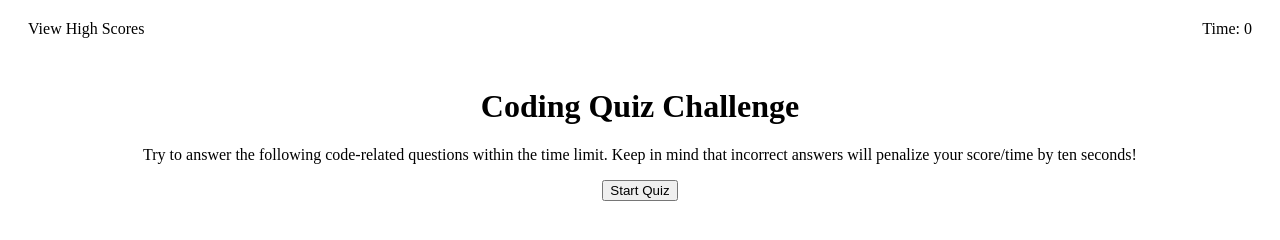
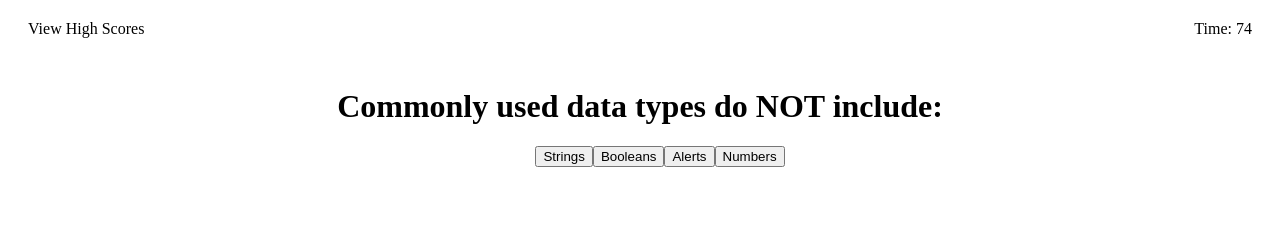
Before and after one commit to Thenlie/code-quiz, a plain HTML site: page index.html in a window 1280 px wide. Both pictures are taken after a click on the button "Start Quiz". Drawn offline with Linux system fonts and the light colour scheme.

Commit message:
Working on logic to decide if the correcrt answer was clicked

```diff
--- a/assets/js/script.js
+++ b/assets/js/script.js
@@ -1,17 +1,124 @@
 var startBtnEl = document.querySelector('#startBtn'); //sets var for start button
-var questionHead = document.querySelector('#main-head'); //sets var for main h1 element
+var mainHead = document.querySelector('#main-head'); //sets var for main h1 element
+var mainP = document.querySelector('#main-p'); //sets var for main paragraph element
+var timerEl = document.querySelector('#timer'); //set var for timer element
 var pageContentEl = document.querySelector('.page-content');
+
+var questionCount = 0; //counts how many questions have been asked
+var questionNum = {}; //empty object to pass questions through
+
+//var btnPressed = '';
+
+//create question objects
+var questionOne = {question: 'Commonly used data types do NOT include:', answerOne: 'Strings', answerTwo: 'Booleans', answerThree: 'Alerts', answerFour: 'Numbers', solution: 'question-btn-three'};
+
+var questionTwo = {question: 'The condition in an if/else statement is enclosed with:', answerOne: 'Quotes', answerTwo: 'Curly Brackets', answerThree: 'Parenthesis', answerFour: 'Square Brackets', solution: 'question-btn-two'};
+
+var questionThree = {question: 'A useful tool used during debugging to print content to the debugger is:', answerOne: 'JavaScript', answerTwo: 'For Loops', answerThree: 'Terminal/Bash', answerFour: 'console.log', solution: 'question-btn-four'};
+
+var questionFour = {question: 'Arrays can be used to store:', answerOne: 'Numbers and Strings', answerTwo: 'Other Arrays', answerThree: 'Booleans', answerFour: 'All of the Above', solution: 'question-btn-four'};
+
+var questionFive = {question: 'String values must be enclosed within ___ when being assigned to variables.', answerOne: 'Quotes', answerTwo: 'Curly Brackets', answerThree: 'Parenthesis', answerFour: 'Square Brackets', solution: 'question-btn-one'};
+
+//create question HTML elements
+var questionHead = document.createElement('h1'); //create h1 element
+questionHead.className = 'question-head';
+var questionOl = document.createElement('ol'); //create ordered list element
+questionOl.className = 'question-list'
+var questionBtnOne = document.createElement('button'); //create button element
+questionBtnOne.className = 'question-btn-one'
+var questionBtnTwo = document.createElement('button'); //create button element
+questionBtnTwo.className = 'question-btn-two'
+var questionBtnThree = document.createElement('button'); //create button element
+questionBtnThree.className = 'question-btn-three'
+var questionBtnFour = document.createElement('button'); //create button element
+questionBtnFour.className = 'question-btn-four'
 
 var startGame = function() {
     console.log('hit'); //for testing only
+    var timeLeft = 75; //set timer to 75
+    timerEl.textContent = 'Time: ' + timeLeft;
 
-    var questionOl = document.createElement('ol'); //create ordered list element
-    questionOl.className = 'question-list'
-    pageContentEl.appendChild(questionOl);
+    mainHead.remove(); //removes initial main heading
+    mainP.remove(); //removes initial main paragraph
+    startBtnEl.remove(); //removes start button
+
+
+
+    createQuestion();
+
+    var timeInt = setInterval(function() {
+        if (timeLeft > 0) {
+            timerEl.textContent = 'Time: ' + timeLeft; //write timeLeft to the timer element
+            timeLeft--; //decrement timer every interval
+        } else {
+            timerEl.textContent = ''; //remove timer from screen
+            clearInterval(timeInt); //clear timer
+            stopGame();
+        }
+    }, 1000);
 }
 
-function createQuestion() {
+var createQuestion = function() { //generates a question from the list
+    questionCount++;
+    if (questionCount === 1) {
+        questionNum = questionOne;
+    } else if (questionCount === 2) {
+        questionNum = questionTwo;
+    } else if (questionCount === 3) {
+        questionNum = questionThree;
+    } else if (questionCount === 4) {
+        questionNum = questionFour;
+    } else if (questionCount === 5) {
+        questionNum = questionFive;
+    }
 
+    // var questionHead = document.createElement('h1'); //create h1 element
+    // questionHead.className = 'question-head';
+    questionHead.textContent = questionNum.question;
+    pageContentEl.appendChild(questionHead); //add h1 to page
+
+    // var questionOl = document.createElement('ol'); //create ordered list element
+    // questionOl.className = 'question-list'
+    pageContentEl.appendChild(questionOl); //add ol to page
+
+    // var questionBtnOne = document.createElement('button'); //create button element
+    // questionBtnOne.className = 'question-button-one'
+    questionBtnOne.textContent = questionNum.answerOne;
+    questionOl.appendChild(questionBtnOne); //add li to ol
+
+    // var questionBtnTwo = document.createElement('button'); //create button element
+    // questionBtnTwo.className = 'question-button-two'
+    questionBtnTwo.textContent = questionNum.answerTwo;
+    questionOl.appendChild(questionBtnTwo); //add li to ol
+
+    // var questionBtnThree = document.createElement('button'); //create button element
+    // questionBtnThree.className = 'question-button-three'
+    questionBtnThree.textContent = questionNum.answerThree;
+    questionOl.appendChild(questionBtnThree); //add li to ol
+
+    // var questionBtnFour = document.createElement('button'); //create button element
+    // questionBtnFour.className = 'question-button-four'
+    questionBtnFour.textContent = questionNum.answerFour;
+    questionOl.appendChild(questionBtnFour); //add li to ol
+
+    var questionBtnEl = document.querySelector('.question-list');
+    questionBtnEl.addEventListener('click', newQuestion); //listens for click on the question buttons
+}
+
+var newQuestion = function(event) {
+    var btnPressed = event.target; //define btnPressed as whichever button was clicked
+    if (btnPressed.className == questionNum.solution) { //check if the button is the same as the solution
+        alert('Nice');
+    } else {
+        alert('Not Nice');
+    }
+
+    createQuestion();
+}
+
+function stopGame() {     //once the timer hits zero, run this function
+    console.log('The game has ended!');
 
 }
 
--- a/index.html
+++ b/index.html
@@ -10,11 +10,11 @@
 <body>
     <header class="header"> <!-- to display 'view high score' button and timer -->
         <div class="view-high-score">View High Scores</div>
-        <div class="timer">Time: 0</div>
+        <div id="timer">Time: 0</div>
     </header>
     <main class="page-content"> <!-- to display quiz -->
         <h1 id="main-head">Coding Quiz Challenge</h1>
-        <p>Try to answer the following code-related questions within the time limit. Keep in mind that incorrect answers will penalize your score/time by ten seconds!</p>
+        <p id="main-p">Try to answer the following code-related questions within the time limit. Keep in mind that incorrect answers will penalize your score/time by ten seconds!</p>
         <button id="startBtn">Start Quiz</button>
     </main>
     <script src="assets/js/script.js"></script>
```
